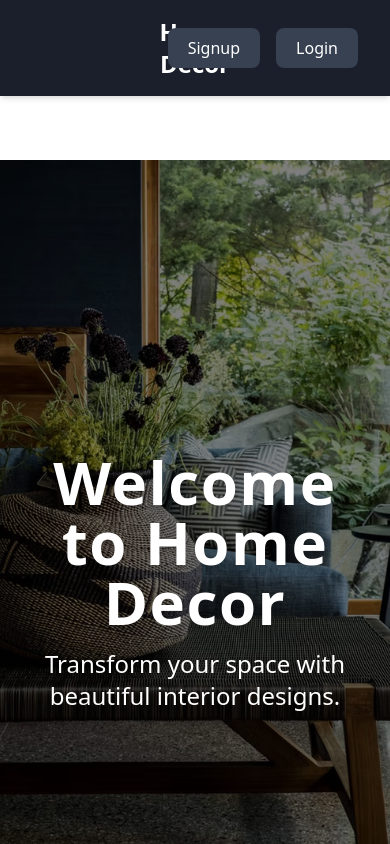
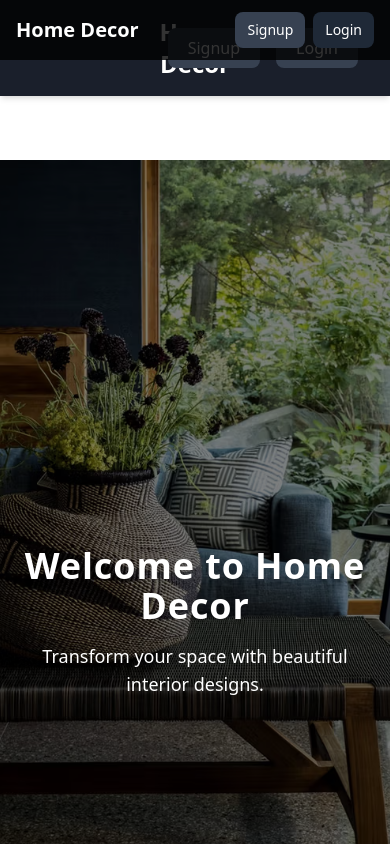
Before and after one commit to harryhritik12/dashBoard_homedecor, a React (Create React App) app: page / in a window 390 px wide. Shown: the top 844 px of the page. Built offline with nearby package versions, Linux system fonts and the light colour scheme.

Commit message:
improved

```diff
--- a/src/Pages/Home.jsx
+++ b/src/Pages/Home.jsx
@@ -8,18 +8,18 @@ export default function Home() {
   return (
     <div className="relative min-h-screen flex flex-col">
       {/* Navbar */}
-      <nav className="absolute top-0 left-0 w-full bg-black bg-opacity-80 text-white flex justify-between items-center px-8 py-4">
-        <h1 className="text-2xl font-bold">Home Decor</h1>
-        <div>
+      <nav className="fixed top-0 left-0 w-full bg-black bg-opacity-80 text-white flex justify-between items-center px-4 py-3 z-50">
+        <h1 className="text-xl md:text-2xl font-bold">Home Decor</h1>
+        <div className="flex space-x-2">
           <button
             onClick={() => navigate("/signup")}
-            className="px-4 py-2 bg-gray-700 hover:bg-gray-600 rounded-lg transition mx-2"
+            className="px-3 py-2 bg-gray-700 hover:bg-gray-600 rounded-lg transition text-sm md:text-base"
           >
             Signup
           </button>
           <button
             onClick={() => navigate("/login")}
-            className="px-4 py-2 bg-gray-800 hover:bg-gray-700 rounded-lg transition"
+            className="px-3 py-2 bg-gray-800 hover:bg-gray-700 rounded-lg transition text-sm md:text-base"
           >
             Login
           </button>
@@ -28,7 +28,7 @@ export default function Home() {
 
       {/* Background Section */}
       <div
-        className="relative flex flex-col items-center justify-center flex-grow text-white text-center px-6"
+        className="relative flex flex-col items-center justify-center flex-grow text-white text-center px-6 pt-20"
         style={{
           backgroundImage: `url(${backgroundImage})`,
           backgroundSize: "cover",
@@ -40,10 +40,10 @@ export default function Home() {
 
         {/* Main Content */}
         <div className="relative z-10 animate-fade-in">
-          <h2 className="text-6xl font-extrabold tracking-wide drop-shadow-md">
+          <h2 className="text-4xl md:text-6xl font-extrabold tracking-wide drop-shadow-md">
             Welcome to Home Decor
           </h2>
-          <p className="text-2xl mt-4 max-w-3xl drop-shadow-md">
+          <p className="text-lg md:text-2xl mt-4 max-w-3xl drop-shadow-md">
             Transform your space with beautiful interior designs.
           </p>
         </div>
--- a/src/Pages/Login.jsx
+++ b/src/Pages/Login.jsx
@@ -19,11 +19,17 @@ export default function Login() {
       body: JSON.stringify(formData),
     });
     const data = await res.json();
+
     if (res.ok) {
       localStorage.setItem("token", data.token);
       navigate("/dashboard");
     } else {
-      alert(data.message);
+      // Handle specific error messages
+      if (data.message === "User not found") {
+        alert("User does not exist. Please sign up.");
+      } else {
+        alert(data.message);
+      }
     }
   };
 
--- a/src/Pages/Signup.jsx
+++ b/src/Pages/Signup.jsx
@@ -5,34 +5,51 @@ import { Eye, EyeOff } from "lucide-react";
 export default function Signup() {
   const [formData, setFormData] = useState({ name: "", email: "", password: "" });
   const [showPassword, setShowPassword] = useState(false);
-  const [error, setError] = useState("");
+  const [error, setError] = useState({ email: "", password: "" });
+  const [loading, setLoading] = useState(false);
   const navigate = useNavigate();
 
   const handleChange = (e) => {
-    setFormData({ ...formData, [e.target.name]: e.target.value });
-    if (e.target.name === "email") {
-      if (!e.target.value.endsWith("@gmail.com")) {
-        setError("Only @gmail.com emails are allowed!");
+    const { name, value } = e.target;
+    setFormData({ ...formData, [name]: value });
+
+    // Email validation
+    if (name === "email") {
+      if (!/^[a-zA-Z0-9._%+-]+@gmail\.com$/.test(value)) {
+        setError((prev) => ({ ...prev, email: "Only @gmail.com emails are allowed!" }));
       } else {
-        setError("");
+        setError((prev) => ({ ...prev, email: "" }));
+      }
+    }
+
+    // Password validation
+    if (name === "password") {
+      if (value.length < 6) {
+        setError((prev) => ({ ...prev, password: "Password must be at least 6 characters!" }));
+      } else {
+        setError((prev) => ({ ...prev, password: "" }));
       }
     }
   };
 
   const handleSubmit = async (e) => {
     e.preventDefault();
-    if (error) return;
+    if (error.email || error.password) return;
 
+    setLoading(true);
     const res = await fetch("https://dashboard-backend-0rig.onrender.com/api/auth/signup", {
       method: "POST",
       headers: { "Content-Type": "application/json" },
       body: JSON.stringify(formData),
     });
+
     const data = await res.json();
+    setLoading(false);
+
     if (res.ok) {
       navigate("/login");
     } else {
-      alert(data.message);
+      setError((prev) => ({ ...prev, email: data.message }));
     }
   };
 
@@ -45,6 +62,7 @@ export default function Signup() {
             type="text"
             name="name"
             placeholder="Full Name"
+            value={formData.name}
             onChange={handleChange}
             className="w-full p-3 border border-gray-300 rounded-lg focus:ring-2 focus:ring-gray-900"
             required
@@ -54,17 +72,19 @@ export default function Signup() {
               type="email"
               name="email"
               placeholder="Email (must be @gmail.com)"
+              value={formData.email}
               onChange={handleChange}
               className="w-full p-3 border border-gray-300 rounded-lg focus:ring-2 focus:ring-gray-900"
               required
             />
-            {error && <p className="text-red-500 text-sm mt-1">{error}</p>}
+            {error.email && <p className="text-red-500 text-sm mt-1">{error.email}</p>}
           </div>
           <div className="relative">
             <input
               type={showPassword ? "text" : "password"}
               name="password"
-              placeholder="Password"
+              placeholder="Password (min 6 characters)"
+              value={formData.password}
               onChange={handleChange}
               className="w-full p-3 border border-gray-300 rounded-lg focus:ring-2 focus:ring-gray-900"
               required
@@ -76,12 +96,18 @@ export default function Signup() {
             >
               {showPassword ? <EyeOff size={20} /> : <Eye size={20} />}
             </button>
+            {error.password && <p className="text-red-500 text-sm mt-1">{error.password}</p>}
           </div>
           <button
             type="submit"
-            className="w-full bg-gray-900 text-white py-3 rounded-lg hover:bg-gray-800 transition-all duration-300"
+            disabled={!!error.email || !!error.password || loading}
+            className={`w-full py-3 rounded-lg transition-all duration-300 ${
+              loading
+                ? "bg-gray-500 cursor-not-allowed"
+                : "bg-gray-900 text-white hover:bg-gray-800"
+            }`}
           >
-            Sign Up
+            {loading ? "Signing Up..." : "Sign Up"}
           </button>
         </form>
         <p className="text-center text-gray-600">
```
